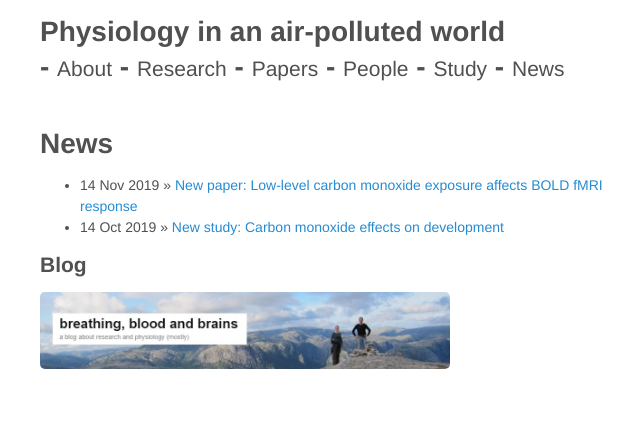
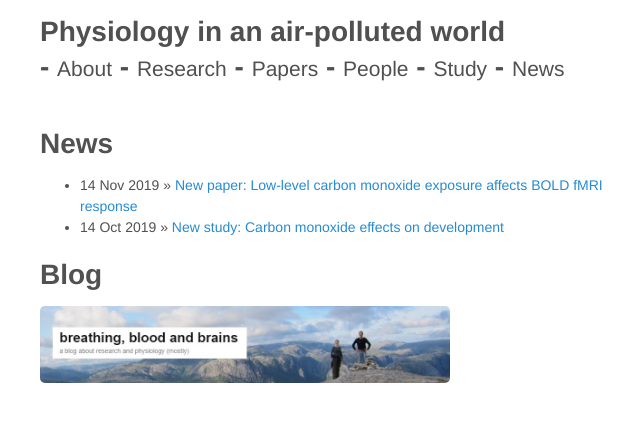
Before and after one commit to mariherigstad/mariherigstad.github.io, a Jekyll site: the page built from news.md, in a window 1280 px wide. Shown: the top 422 px of the page, without its empty margins (299-939 px from the left). Built offline with Jekyll 4.4.1, drawn with Linux system fonts in a browser that asks for light colours.

Commit message:
Update news.md

```diff
--- a/news.md
+++ b/news.md
@@ -12,5 +12,5 @@ title: News
 {% endfor %}
 </ul>
 
-## Blog
+# Blog
 <a href="https://mariherigstad.wordpress.com"><img src="/assets/blog_banner.jpg" alt="Blog" align="middle" style="width: 410px;"/> </a>
```
